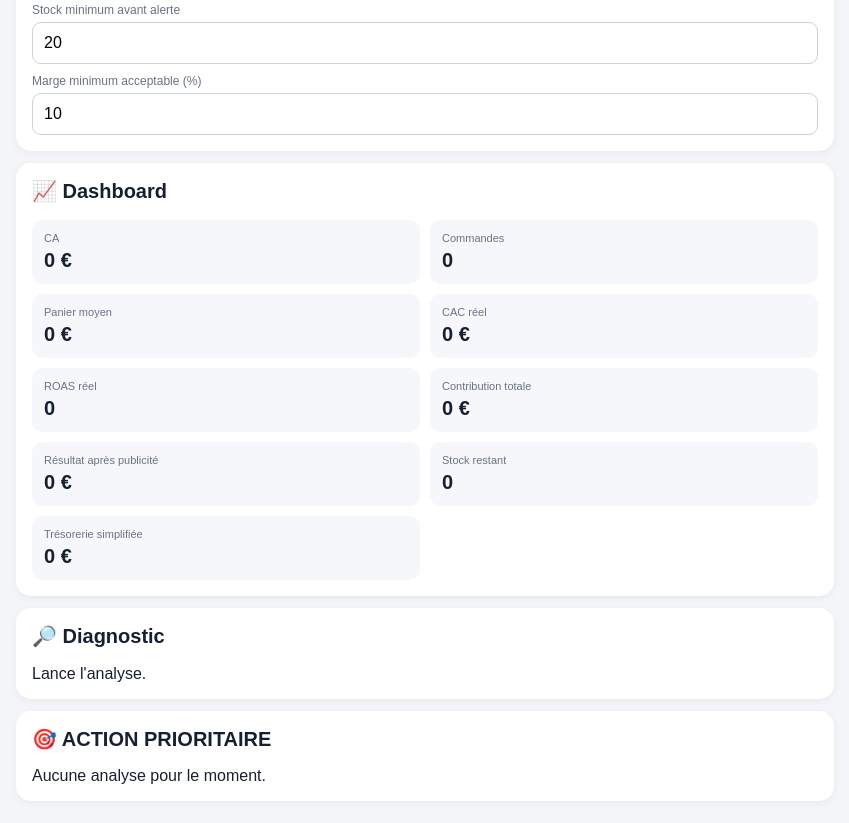
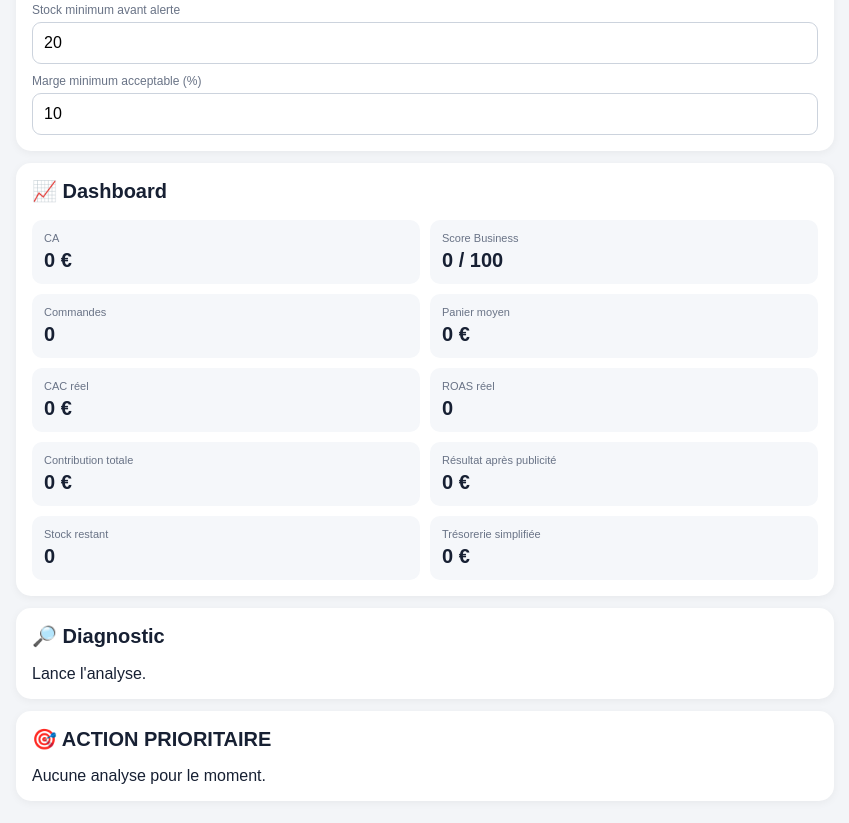
Before and after one commit to mustaphacherfaoui0482-ux/e-commerce-kit-v4, a plain HTML site: page v22.html in a window 1280 px wide. Shown: the part 2410-3233 px from the top of the page, without its empty margins (215-1064 px from the left). Drawn offline with Linux system fonts and the light colour scheme.

Commit message:
Update v22.html

```diff
--- a/v22.html
+++ b/v22.html
@@ -297,7 +297,10 @@ ANALYSER LE BUSINESS
 <small>CA</small>
 <strong id="caResult">0 €</strong>
 </div>
-
+<div class="metric">
+<small>Score Business</small>
+<strong id="businessScore">0 / 100</strong>
+</div>
 <div class="metric">
 <small>Commandes</small>
 <strong id="ordersResult">0</strong>
```
